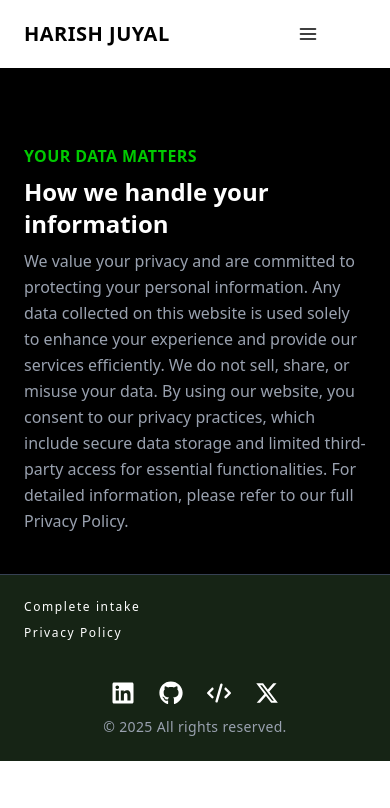
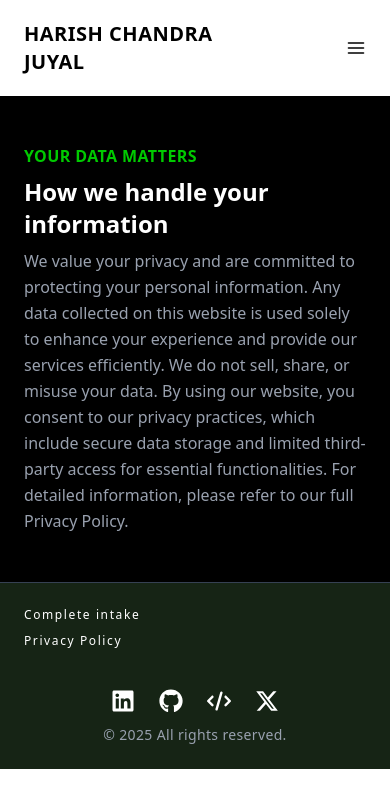
Before and after one commit to Harish010818/Harish-portfolio-web-app, a Next.js app in the folder client/: page /Privacy in a window 390 px wide. Shown: the top 808 px of the page. Built offline with nearby package versions, Linux system fonts and the light colour scheme.

Commit message:
some edge UI fix

```diff
--- a/client/src/app/Privacy/page.js
+++ b/client/src/app/Privacy/page.js
@@ -2,7 +2,7 @@
 const PrivacyPolicy = () => {
 
   return (
-     <main className= " bg-black grid grid-cols-1 gap-2 md:gap-4 items-center px-6 md:px-40 pt-36 pb-10 md:py-40">
+     <main className= " bg-black grid grid-cols-1 gap-2 md:gap-4 items-center px-6 md:px-40 pt-36 pb-12 md:py-40">
           <h3 className="text-[var(--office-green)] font-semibold uppercase tracking-wide">Your data matters</h3>
           <h3 className="text-white text-2xl md:text-4xl font-bold">How we handle your information</h3>
           <p className="text-gray-400 leading-relaxed md:text-xl">
--- a/client/src/components/sections/Projects.js
+++ b/client/src/components/sections/Projects.js
@@ -31,11 +31,11 @@ const Projects = () => {
         <h1 className="text-2xl md:text-3xl font-bold text-black">Explore cutting-edge web-applications</h1>
       </div>
 
-      <div className="grid grid-cols-1 md:grid-cols-4 cursor-pointer gap-5 md:gap-0">
+      <div className="grid grid-cols-1 md:grid-cols-3 gap-5 md:gap-4">
         {projects.map((project) => (
           <a key={project.id} href={project.url} target="_blank" rel="noopener noreferrer" className="overflow-hidden hover:scale-105 transition-all duration-300 group">
                <img src={project.thumbnail} alt={project.title} className="w-full h-[40vh] object-cover" />
-               <div className="border border-gray-800 px-2 pb-2 md:h-70">
+               <div className="border border-gray-800 px-2 pb-2 md:h-50">
                <h2 className="text-xl font-semibold group-hover:text-[var(--office-green)]">{project.title}</h2>
                <p className="text-gray-600 mt-2">{project.desc}</p>
             </div>
--- a/client/src/components/shared/Header.js
+++ b/client/src/components/shared/Header.js
@@ -32,7 +32,7 @@ const Navbar = () => {
     <header className="fixed flex px-6 gap-32 md:gap-40 items-center md:px-40 py-5 md:fixed bg-white right-0 left-0 z-30">
 
       {/* Logo */}
-      <h1 className="text-xl md:text-3xl font-bold uppercase tracking-wide">Harish Juyal</h1>
+      <h1 className="text-xl md:text-3xl font-bold uppercase tracking-wide">Harish Chandra Juyal</h1>
 
       {/* Desktop Menu */}
       <nav className="hidden md:flex items-center gap-6">
```
